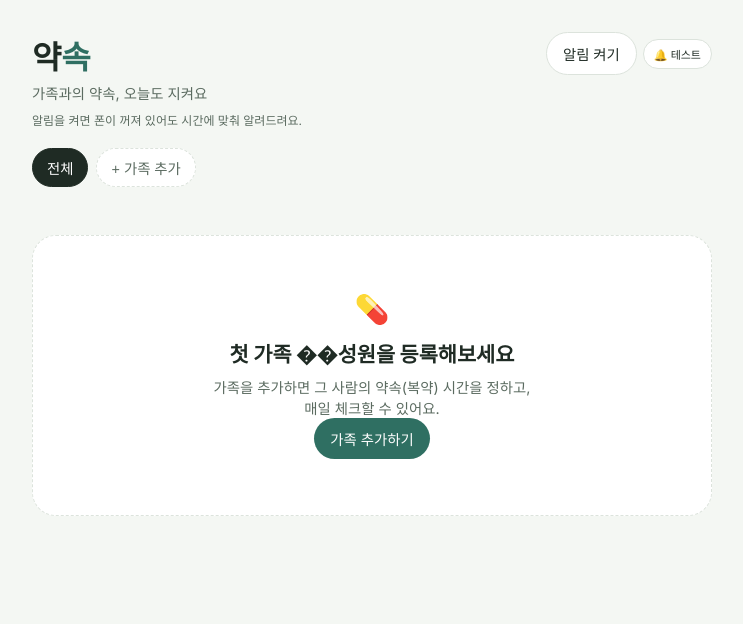
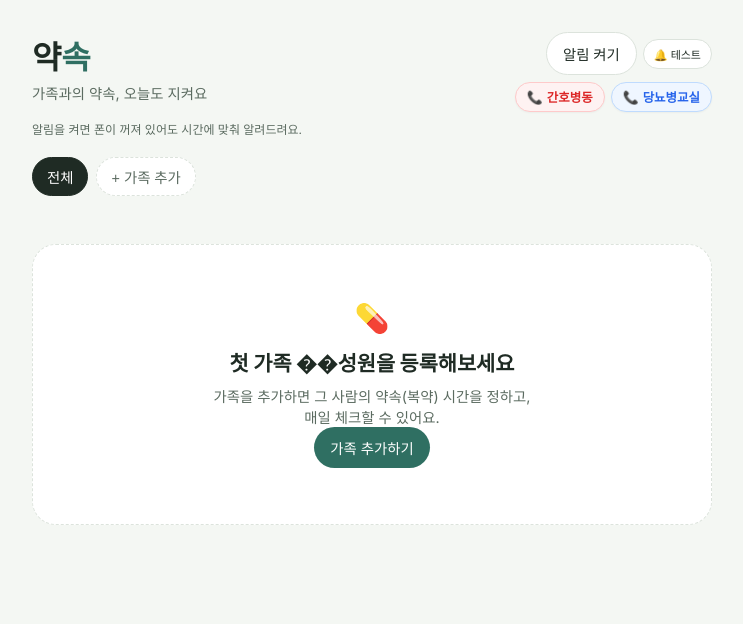
Before and after one commit to sksong326/yaksok, a website: page public/index.html in a window 1280 px wide. Shown: the whole page, without its empty margins (268-1011 px from the left). Drawn offline with Linux system fonts and the light colour scheme; no server answers.

Commit message:
feat: add emergency quick call buttons for nursing ward and diabetes clinic below notification toggle

```diff
--- a/public/index.html
+++ b/public/index.html
@@ -20,9 +20,19 @@
         <h1 class="app-title">약<span class="accent-ink">속</span></h1>
         <p class="app-subtitle">가족과의 약속, 오늘도 지켜요</p>
       </div>
-      <div style="display:flex; align-items:center; gap:6px;">
-        <button id="notifBtn" class="btn-pill btn-outline">알림 켜기</button>
-        <button id="testPushBtn" class="btn-pill btn-outline" style="font-size:11px; padding:6px 10px;" title="알림 테스트 발송">🔔 테스트</button>
+      <div class="header-action-group">
+        <div class="notif-btn-row">
+          <button id="notifBtn" class="btn-pill btn-outline">알림 켜기</button>
+          <button id="testPushBtn" class="btn-pill btn-outline test-push-btn" title="알림 테스트 발송">🔔 테스트</button>
+        </div>
+        <div class="emergency-call-group">
+          <a href="tel:0230106055" class="emergency-call-btn ward" title="간호병동 전화연결 (02-3010-6055)">
+            <span class="em-icon">📞</span>간호병동
+          </a>
+          <a href="tel:0230100200" class="emergency-call-btn diabetes" title="당뇨병교실 전화연결 (02-3010-0200)">
+            <span class="em-icon">📞</span>당뇨병교실
+          </a>
+        </div>
       </div>
     </div>
     <p class="hint-text">알림을 켜면 폰이 꺼져 있어도 시간에 맞춰 알려드려요.</p>
--- a/public/styles.css
+++ b/public/styles.css
@@ -25,6 +25,66 @@ body {
 .accent-ink { color: var(--primary); }
 .app-subtitle { margin: 4px 0 0; font-size: 0.9rem; color: var(--ink-soft); }
 .hint-text { font-size: 0.75rem; color: var(--ink-soft); margin-top: 8px; }
+
+/* 상단 헤더 액션 및 비상전화 버튼 */
+.header-action-group {
+  display: flex;
+  flex-direction: column;
+  align-items: flex-end;
+  gap: 7px;
+  flex-shrink: 0;
+}
+.notif-btn-row {
+  display: flex;
+  align-items: center;
+  gap: 6px;
+}
+.test-push-btn {
+  font-size: 11px !important;
+  padding: 6px 10px !important;
+}
+.emergency-call-group {
+  display: flex;
+  align-items: center;
+  gap: 6px;
+}
+.emergency-call-btn {
+  display: inline-flex;
+  align-items: center;
+  gap: 4px;
+  padding: 5px 11px;
+  border-radius: 9999px;
+  font-size: 0.78rem;
+  font-weight: 600;
+  text-decoration: none;
+  cursor: pointer;
+  transition: all 0.15s ease;
+  box-shadow: 0 1px 2px rgba(0, 0, 0, 0.04);
+  white-space: nowrap;
+}
+.emergency-call-btn .em-icon {
+  font-size: 0.8rem;
+}
+.emergency-call-btn.ward {
+  background: #FEF2F2;
+  color: #DC2626;
+  border: 1px solid #FECACA;
+}
+.emergency-call-btn.ward:hover,
+.emergency-call-btn.ward:active {
+  background: #FEE2E2;
+  border-color: #FCA5A5;
+}
+.emergency-call-btn.diabetes {
+  background: #EFF6FF;
+  color: #2563EB;
+  border: 1px solid #BFDBFE;
+}
+.emergency-call-btn.diabetes:hover,
+.emergency-call-btn.diabetes:active {
+  background: #DBEAFE;
+  border-color: #93C5FD;
+}
 
 .tabs { max-width: 720px; margin: 0 auto; padding: 0 20px 8px; display: flex; gap: 8px; overflow-x: auto; }
 .tab-chip {
@@ -687,4 +747,8 @@ body {
     font-size: 0.7rem;
     padding: 1px 4px;
   }
+  .emergency-call-btn {
+    font-size: 0.72rem;
+    padding: 4px 8px;
+  }
 }
```
